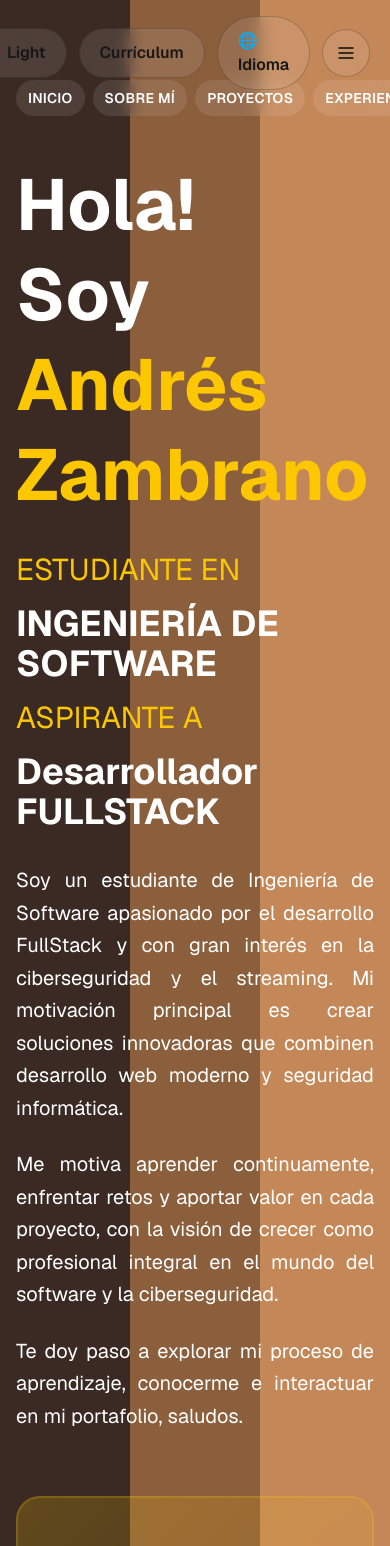
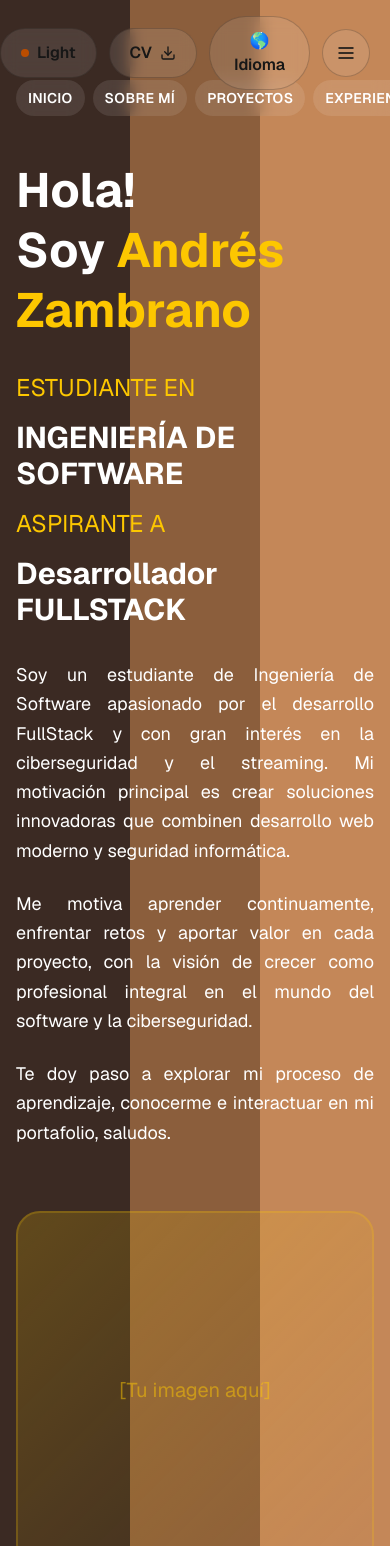
Before and after one commit to andresZam12/aZamb_portf, a Next.js app: page / in a window 390 px wide. Shown: the top 1546 px of the page. Built offline with nearby package versions, Linux system fonts and the light colour scheme.

Commit message:
subiendo contenido de CV para desacarga y mejora de interfaz

```diff
--- a/src/app/HeaderControls.tsx
+++ b/src/app/HeaderControls.tsx
@@ -6,13 +6,13 @@ import Link from "next/link";
 
 const dict = {
   en: {
-    cv: "Resume",
+    cv: "CV",
     language: "Language",
     es: "Spanish",
     en: "English"
   },
   es: {
-    cv: "Currículum",
+    cv: "CV",
     language: "Idioma",
     es: "Español",
     en: "Inglés"
@@ -25,10 +25,47 @@ export default function HeaderControls() {
 
   const [isDark, setIsDark] = useState(false);
   const [menuOpen, setMenuOpen] = useState(false);
+  const [langMenuOpen, setLangMenuOpen] = useState(false);
 
   useEffect(() => {
     setIsDark(document.documentElement.classList.contains("dark"));
   }, []);
+
+  // Cerrar el menú hamburguesa cuando se hace clic fuera
+  useEffect(() => {
+    const handleClickOutside = (event: MouseEvent) => {
+      const target = event.target as HTMLElement;
+      if (menuOpen && !target.closest('[aria-label="Abrir menú principal"]') && !target.closest('.menu-dropdown')) {
+        setMenuOpen(false);
+      }
+    };
+
+    if (menuOpen) {
+      document.addEventListener('mousedown', handleClickOutside);
+    }
+
+    return () => {
+      document.removeEventListener('mousedown', handleClickOutside);
+    };
+  }, [menuOpen]);
+
+  // Cerrar el menú de idioma cuando se hace clic fuera
+  useEffect(() => {
+    const handleClickOutside = (event: MouseEvent) => {
+      const target = event.target as HTMLElement;
+      if (langMenuOpen && !target.closest('.lang-menu-button') && !target.closest('.lang-menu-dropdown')) {
+        setLangMenuOpen(false);
+      }
+    };
+
+    if (langMenuOpen) {
+      document.addEventListener('mousedown', handleClickOutside);
+    }
+
+    return () => {
+      document.removeEventListener('mousedown', handleClickOutside);
+    };
+  }, [langMenuOpen]);
 
   useEffect(() => {
     const onThemeEvent = (e: CustomEvent) => {
@@ -77,33 +114,43 @@ export default function HeaderControls() {
         onClick={toggleTheme}
         className="inline-flex items-center gap-2 rounded-full border border-black/20 dark:border-white/10 px-5 py-3 text-base md:text-lg font-semibold bg-white/10 hover:bg-white/20 dark:bg-black/30 backdrop-blur transition"
       >
-        <span className="inline-block size-2 rounded-full bg-amber-400" />
+        <span className="inline-block size-2 rounded-full bg-amber-700" />
         {isDark ? "Dark" : "Light"}
       </button>
 
       {/* CV */}
       <a
-        href="/cv-andres-zambrano.pdf"
+        href="/CVAnd.pdf"
+        target="_blank"
+        rel="noopener noreferrer"
         className="inline-flex items-center gap-2 rounded-full border border-black/20 dark:border-white/10 px-5 py-3 text-base md:text-lg font-semibold bg-white/10 hover:bg-white/20 dark:bg-black/30 backdrop-blur transition"
       >
         {t.cv}
+        <svg width="16" height="16" viewBox="0 0 24 24" fill="none" stroke="currentColor" strokeWidth="2" strokeLinecap="round" strokeLinejoin="round">
+          <path d="M21 15v4a2 2 0 0 1-2 2H5a2 2 0 0 1-2-2v-4" />
+          <polyline points="7 10 12 15 17 10" />
+          <line x1="12" y1="15" x2="12" y2="3" />
+        </svg>
       </a>
 
       {/* Idioma */}
       <div className="relative">
-        <details className="group">
-          <summary className="list-none cursor-pointer inline-flex items-center gap-2 rounded-full border border-black/20 dark:border-white/10 px-5 py-3 text-base md:text-lg font-semibold bg-white/10 hover:bg-white/20 dark:bg-black/30 backdrop-blur transition">
-            🌐 {t.language}
-          </summary>
-            <div className={`${isDark ? 'absolute right-0 mt-2 w-44 md:w-52 rounded-2xl bg-black text-white ring-1 ring-black/20 shadow-2xl overflow-hidden' : 'absolute right-0 mt-2 w-44 md:w-52 rounded-2xl bg-[#3b2a23] text-stone-100 ring-1 ring-black/20 shadow-2xl overflow-hidden'}`}>
-              <button onClick={() => setLang("es")} className={`w-full text-left px-4 py-3 ${isDark ? 'hover:bg-gray-800 text-white' : 'hover:bg-white/10'} text-sm`}>
-                {t.es}
-              </button>
-              <button onClick={() => setLang("en")} className={`w-full text-left px-4 py-3 ${isDark ? 'hover:bg-gray-800 text-white' : 'hover:bg-white/10'} text-sm`}>
-                {t.en}
-              </button>
+        <button
+          onClick={() => setLangMenuOpen(!langMenuOpen)}
+          className="lang-menu-button list-none cursor-pointer inline-flex items-center gap-2 rounded-full border border-black/20 dark:border-white/10 px-5 py-3 text-base md:text-lg font-semibold bg-white/10 hover:bg-white/20 dark:bg-black/30 backdrop-blur transition"
+        >
+          🌎 {t.language}
+        </button>
+        {langMenuOpen && (
+          <div className={`lang-menu-dropdown ${isDark ? 'absolute right-0 mt-2 w-44 md:w-52 rounded-2xl bg-black text-white ring-1 ring-black/20 shadow-2xl overflow-hidden' : 'absolute right-0 mt-2 w-44 md:w-52 rounded-2xl bg-[#3b2a23] text-stone-100 ring-1 ring-black/20 shadow-2xl overflow-hidden'}`}>
+            <button onClick={() => { setLang("es"); setLangMenuOpen(false); }} className={`w-full text-left px-4 py-3 ${isDark ? 'hover:bg-gray-800 text-white' : 'hover:bg-white/10'} text-sm`}>
+              {t.es}
+            </button>
+            <button onClick={() => { setLang("en"); setLangMenuOpen(false); }} className={`w-full text-left px-4 py-3 ${isDark ? 'hover:bg-gray-800 text-white' : 'hover:bg-white/10'} text-sm`}>
+              {t.en}
+            </button>
           </div>
-        </details>
+        )}
       </div>
 
       {/* Botón hamburguesa - al final de los controles */}
@@ -122,7 +169,7 @@ export default function HeaderControls() {
         </button>
 
         {menuOpen && (
-          <div className={`${isDark ? 'absolute right-0 mt-12 w-48 md:w-64 rounded-2xl bg-black text-white ring-1 ring-black/20 shadow-2xl overflow-hidden' : 'absolute right-0 mt-12 w-48 md:w-64 rounded-2xl bg-[#3b2a23] text-stone-100 ring-1 ring-black/20 shadow-2xl overflow-hidden'}`}>
+          <div className={`menu-dropdown ${isDark ? 'absolute right-0 mt-12 w-48 md:w-64 rounded-2xl bg-black text-white ring-1 ring-black/20 shadow-2xl overflow-hidden' : 'absolute right-0 mt-12 w-48 md:w-64 rounded-2xl bg-[#3b2a23] text-stone-100 ring-1 ring-black/20 shadow-2xl overflow-hidden'}`}>
               <Link href="/" className={`block px-4 py-3 ${isDark ? 'hover:bg-gray-800 text-white' : 'hover:bg-white/10'}`}>{lang === 'es' ? 'Inicio' : 'Home'}</Link>
             <Link href="/about" className={`block px-4 py-3 ${isDark ? 'hover:bg-gray-800 text-white' : 'hover:bg-white/10'}`}>{lang === 'es' ? 'Acerca de mí' : 'About me'}</Link>
             <Link href="/projects" className={`block px-4 py-3 ${isDark ? 'hover:bg-gray-800 text-white' : 'hover:bg-white/10'}`}>{lang === 'es' ? 'Proyectos' : 'Projects'}</Link>
--- a/src/app/Hero/NavigationButtons.tsx
+++ b/src/app/Hero/NavigationButtons.tsx
@@ -1,5 +1,5 @@
 import Link from "next/link";
-import { ArrowLeft, ArrowRight } from "lucide-react"; // Iconos simples y elegantes
+import { ArrowLeft, ArrowRight } from "lucide-react";
 
 interface Props {
   prev?: string;
--- a/src/app/Hero/PortfolioHero.tsx
+++ b/src/app/Hero/PortfolioHero.tsx
@@ -7,9 +7,6 @@ import Link from "next/link";
 // Diccionario de traducciones
 const translations = {
   es: {
-    darkMode: "🌙 Modo Oscuro",
-    lightMode: "☀ Modo Claro",
-    resume: "📄 Currículum",
     navigation: {
       home: "INICIO",
       about: "SOBRE MÍ",
@@ -36,9 +33,6 @@ const translations = {
     motto: "Si lo puedes imaginar, lo podemos hacer",
   },
   en: {
-    darkMode: "🌙 Dark Mode",
-    lightMode: "☀ Light Mode",
-    resume: "📄 Resume",
     navigation: {
       home: "HOME",
       about: "ABOUT",
@@ -98,8 +92,6 @@ export default function PortfolioHero() {
         }`}
       />
 
-      {/* HeaderControls (tema/idioma/menu) se muestran globalmente desde el layout */}
-
       {/* Navegación principal - Responsive */}
       <nav className="fixed top-20 left-0 right-0 z-40 overflow-x-auto">
         <div className="flex justify-start md:justify-center gap-2 px-4 min-w-max mx-auto">
@@ -119,8 +111,8 @@ export default function PortfolioHero() {
       <main className="container mx-auto px-4 md:px-6 pt-40 md:pt-48 pb-8">
         <div className="grid grid-cols-1 lg:grid-cols-2 gap-16 items-center">
           {/* Columna de texto */}
-          <div className="text-white space-y-8">
-            <h1 className="text-7xl font-bold leading-tight">
+          <div className="text-white space-y-8 animate-fade-in opacity-0 [animation-delay:200ms]">
+            <h1 className="text-5xl md:text-7xl font-bold leading-tight">
               {t.hero.greeting}
               <br />
               {t.hero.im}{" "}
@@ -128,13 +120,13 @@ export default function PortfolioHero() {
             </h1>
 
             <div className="space-y-4">
-              <p className="text-3xl text-yellow-400">{t.hero.studentIn}</p>
-              <p className="text-4xl font-bold">{t.hero.degree}</p>
-              <p className="text-3xl text-yellow-400">{t.hero.aspiring}</p>
-              <p className="text-4xl font-bold">{t.hero.role}</p>
+              <p className="text-2xl md:text-3xl text-yellow-400">{t.hero.studentIn}</p>
+              <p className="text-3xl md:text-4xl font-bold">{t.hero.degree}</p>
+              <p className="text-2xl md:text-3xl text-yellow-400">{t.hero.aspiring}</p>
+              <p className="text-3xl md:text-4xl font-bold">{t.hero.role}</p>
             </div>
 
-            <div className="space-y-6 text-xl leading-relaxed">
+            <div className="space-y-6 text-lg md:text-xl leading-relaxed">
               <p className="text-justify">{t.hero.description1}</p>
               <p className="text-justify">{t.hero.description2}</p>
               <p className="text-justify">{t.hero.description3}</p>
@@ -142,9 +134,9 @@ export default function PortfolioHero() {
           </div>
 
           {/* Columna de imagen */}
-          <div className="relative aspect-square w-full max-w-3xl mx-auto">
+          <div className="relative aspect-square w-full max-w-3xl mx-auto animate-fade-in opacity-0 [animation-delay:400ms]">
             <div className="absolute inset-0 bg-gradient-to-br from-yellow-400/20 to-transparent rounded-3xl">
-              <div className="w-full h-full rounded-3xl border-2 border-yellow-400/20 flex items-center justify-center text-2xl text-yellow-400/50">
+              <div className="size-full rounded-3xl border-2 border-yellow-400/20 flex items-center justify-center text-xl md:text-2xl text-yellow-400/50">
                 [Tu imagen aquí]
               </div>
             </div>
@@ -152,9 +144,9 @@ export default function PortfolioHero() {
         </div>
       </main>
 
-      {/* Frase motivacional - No fija en móvil */}
-      <footer className="text-center py-8 md:fixed md:bottom-8 md:left-0 md:right-0">
-        <p className="text-xl md:text-2xl italic font-medium text-white/90">
+      {/* Frase motivacional */}
+      <footer className="text-center py-8">
+        <p className="text-lg md:text-xl lg:text-2xl italic font-medium text-white/90">
           {t.motto}
         </p>
       </footer>
--- a/src/app/globals.css
+++ b/src/app/globals.css
@@ -32,3 +32,19 @@ body{
 
 /* Transiciones suaves */
 *{ transition: background-color .15s ease, color .15s ease, border-color .15s ease; }
+
+/* Animación fade-in */
+@keyframes fade-in {
+  from {
+    opacity: 0;
+    transform: translateY(20px);
+  }
+  to {
+    opacity: 1;
+    transform: translateY(0);
+  }
+}
+
+.animate-fade-in {
+  animation: fade-in 0.8s ease-out forwards;
+}
```
Also changed, not shown: src/app/about/page.tsx (+9 -8 lines), 1 other file (tests, documents, lock files or other folders).
